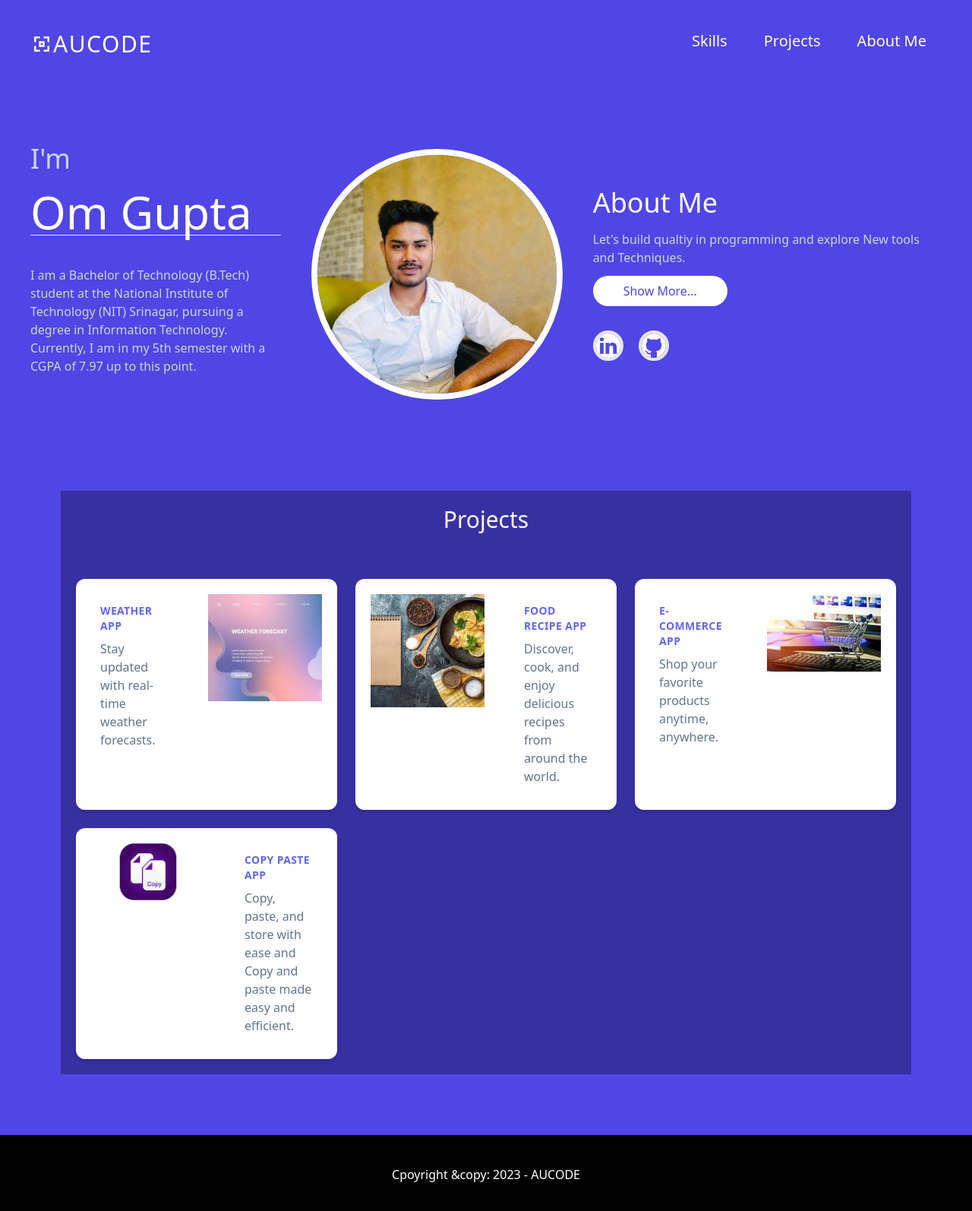
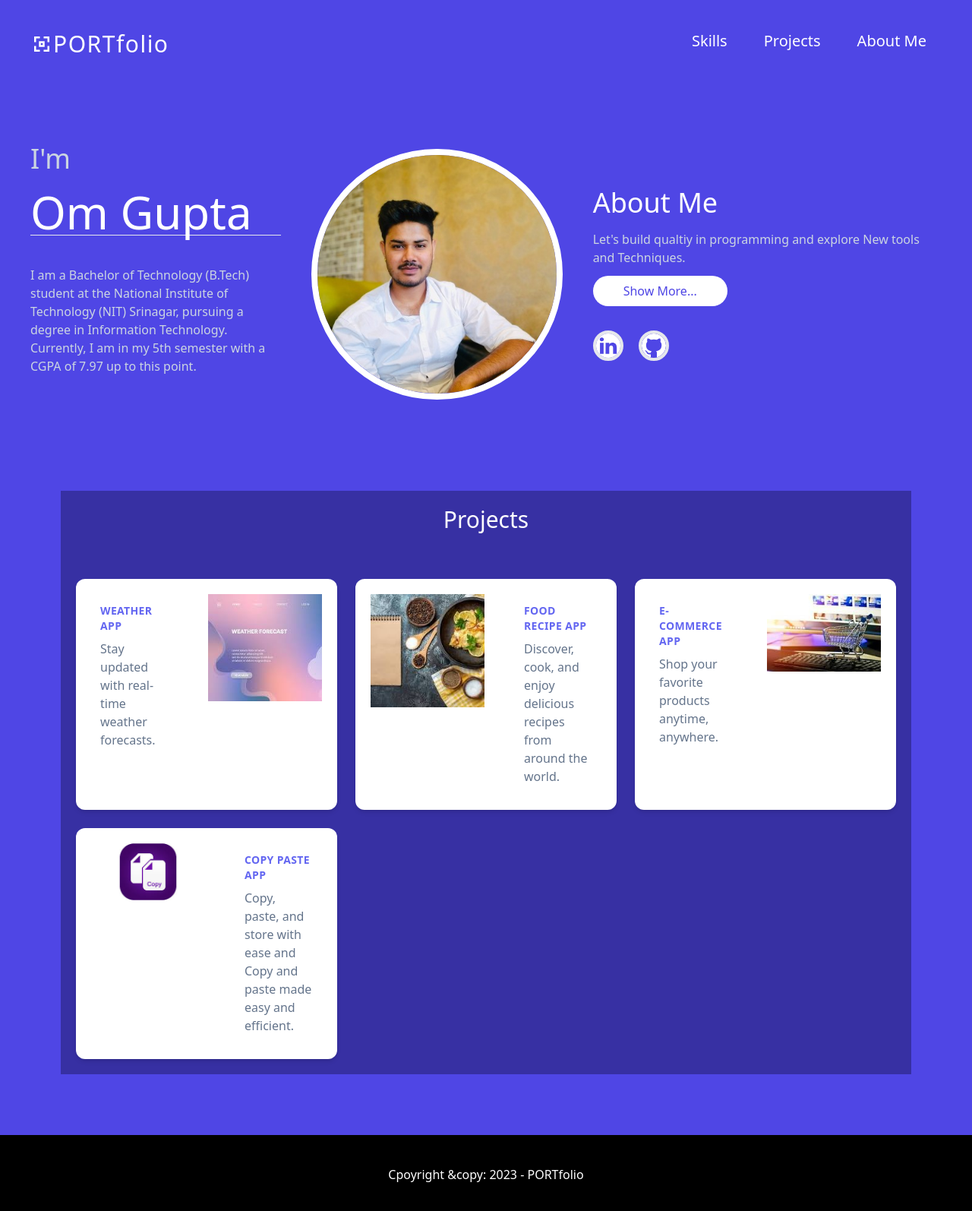
Before and after one commit to omgupta8840/Personal-Portfolio, a React (Vite) app: page / in a window 1280 px wide. Shown: the top 1594 px of the page at 76% size. Built offline with nearby package versions, Linux system fonts and the light colour scheme.

Commit message:
add some changes on name

```diff
--- a/src/components/Footer.jsx
+++ b/src/components/Footer.jsx
@@ -3,7 +3,7 @@ import React from 'react'
 function Footer() {
   return (
     <div className='flex justify-center bg-black text-white py-10'>
-      Cpoyright &copy: 2023 - AUCODE
+      Cpoyright &copy: 2023 - PORTfolio
     </div>
   )
 }
--- a/src/components/Nav.jsx
+++ b/src/components/Nav.jsx
@@ -19,7 +19,7 @@ function Nav() {
     <>
       <div className='flex itms-center justify-between p-10 lg:flex-row'>
         <div>
-          <Link to='/' className='text-white fonst-mono text-3xl tracking-wider flex items-center'> <CgNametag />AUCODE</Link>
+          <Link to='/' className='text-white fonst-mono text-3xl tracking-wider flex items-center'> <CgNametag />PORT <span>folio</span> </Link>
         </div>
         <div className='space-x-4 '>
           <div className='ssm:hidden lg:block space-x-2'>
```
